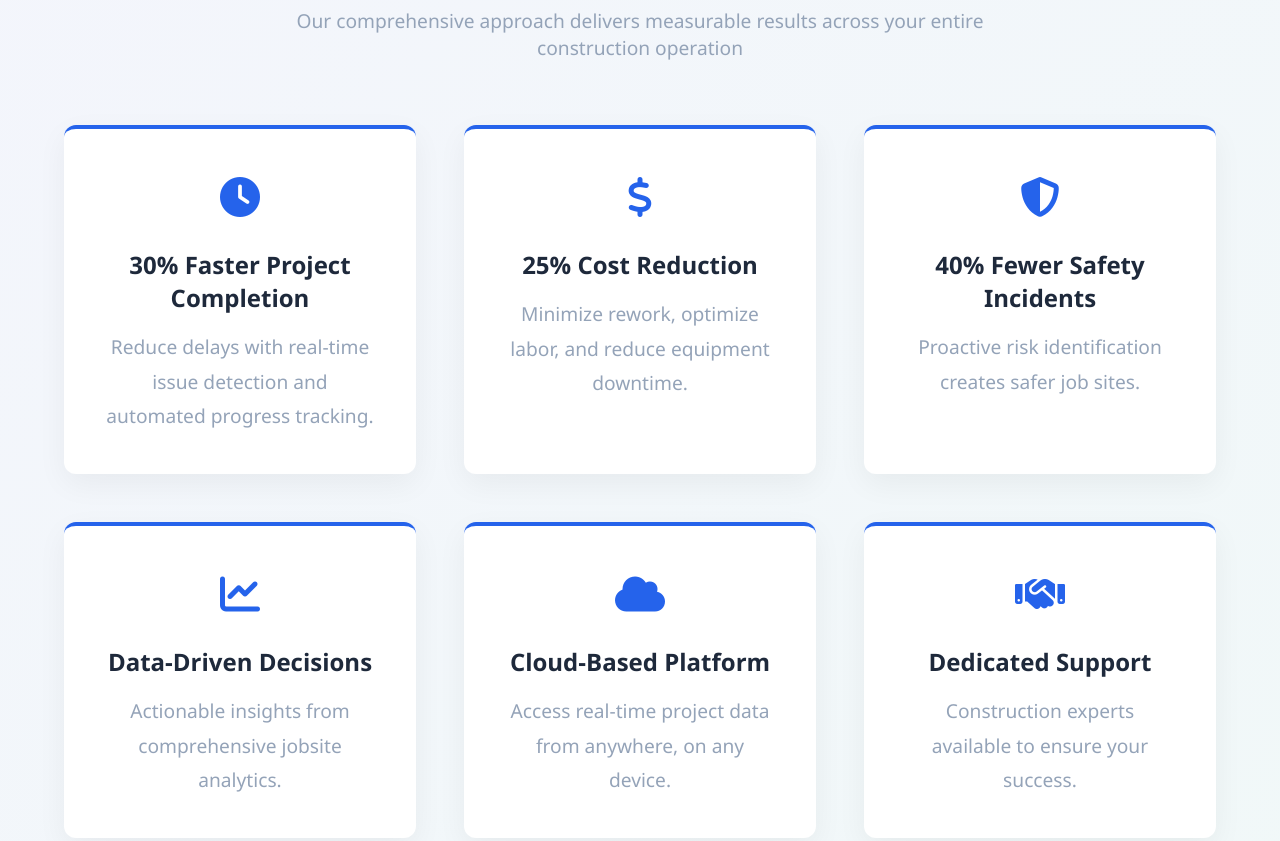
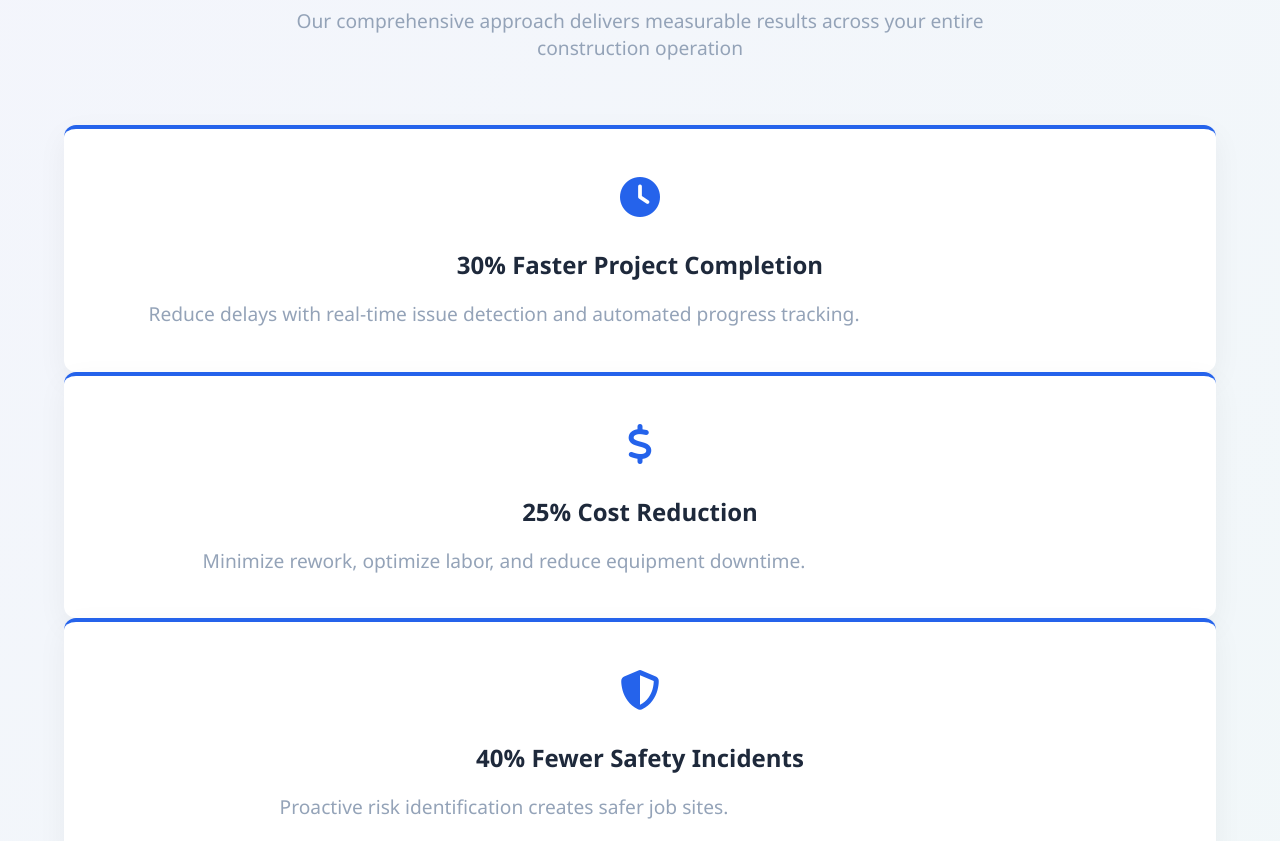
Before and after one commit to inedu-code/AetherBuild, a plain HTML site: page index.html in a window 1280 px wide. Shown: the part 4420-5261 px from the top of the page. Drawn offline with nearby package versions, Linux system fonts and the light colour scheme.

Commit message:
Update service.css

```diff
--- a/service.css
+++ b/service.css
@@ -134,13 +134,13 @@
             margin: 0 auto 4rem;
         }
 
-        .benefits-grid {
+        /*.benefits-grid {
             display: grid;
             grid-template-columns: repeat(auto-fit, minmax(300px, 1fr));
             gap: 3rem;
             max-width: 1200px;
             margin: 0 auto;
-        }
+        }*/
 
         .benefit-card {
             background: white;
```
